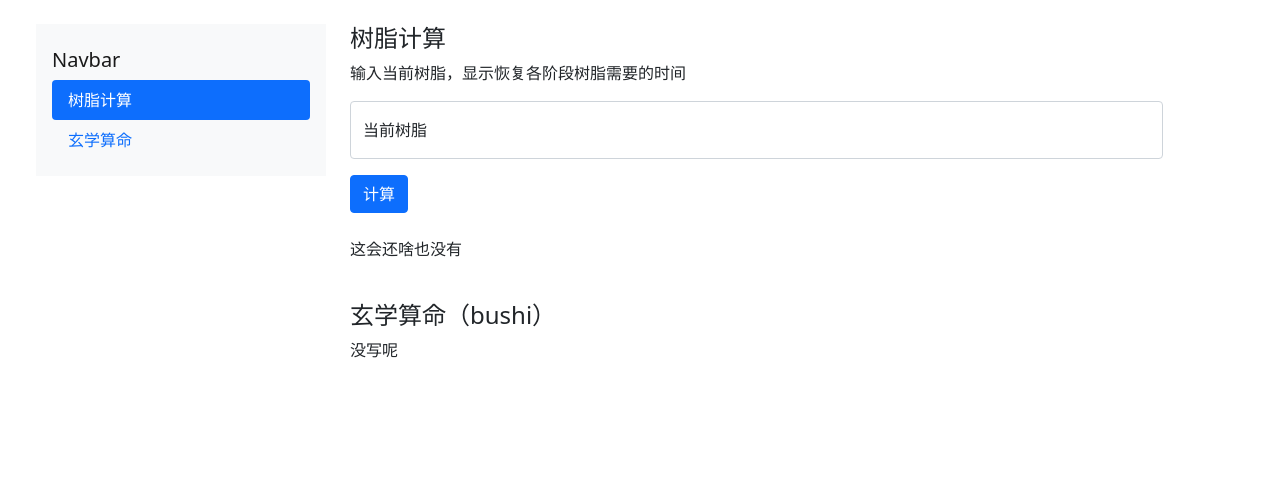
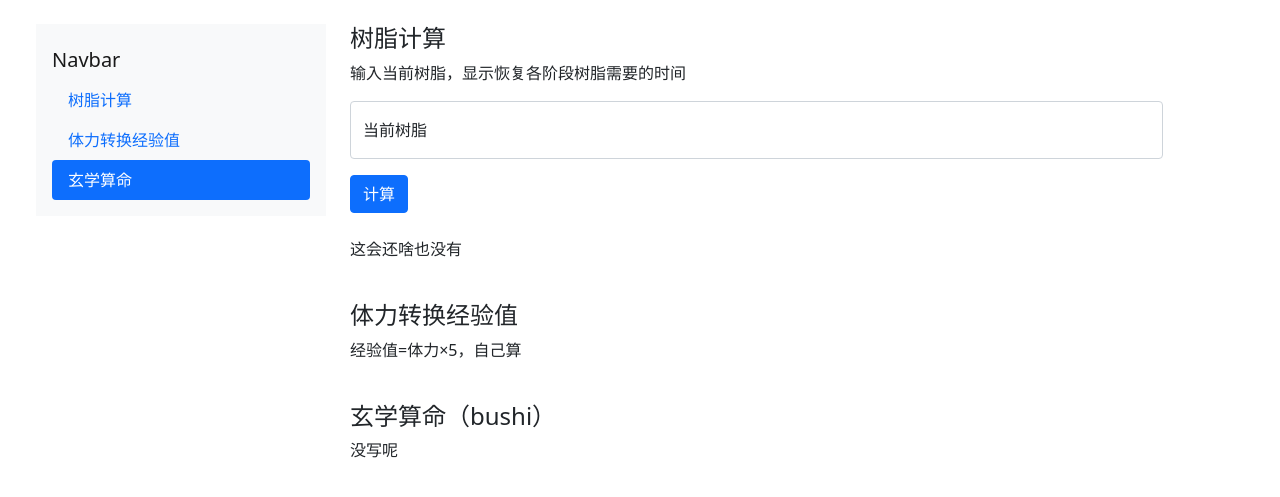
Before and after one commit to uu9/uu9.github.io, a Jekyll site: the page tools.html, which Jekyll copies as it is, in a window 1280 px wide. Shown: the top 497 px of the page. Built offline with Jekyll 4.4.1, drawn with Linux system fonts in a browser that asks for light colours.

Commit message:
Update tools.html

```diff
--- a/tools.html
+++ b/tools.html
@@ -26,7 +26,8 @@
                 <a class="navbar-brand" href="#">Navbar</a>
                 <nav class="nav nav-pills flex-column">
                   <a class="nav-link active" href="#item-1">树脂计算</a>
-                  <a class="nav-link" href="#item-2">玄学算命</a>
+                  <a class="nav-link" href="#item-2">体力转换经验值</a>
+                  <a class="nav-link" href="#item-3">玄学算命</a>
                 </nav>
               </nav>
             </div>
@@ -74,7 +75,10 @@
                 <br>
                 <p id="dataArea">这会还啥也没有</p>
                 <br>
-                <h4 id="cal">玄学算命（bushi）</h4>
+                <h4 id="item-2">体力转换经验值</h4>
+                <p>经验值=体力×5，自己算</p>
+                <br>
+                <h4 id="item-3">玄学算命（bushi）</h4>
                 <p>没写呢</p>
               </div>
             </div>
```
